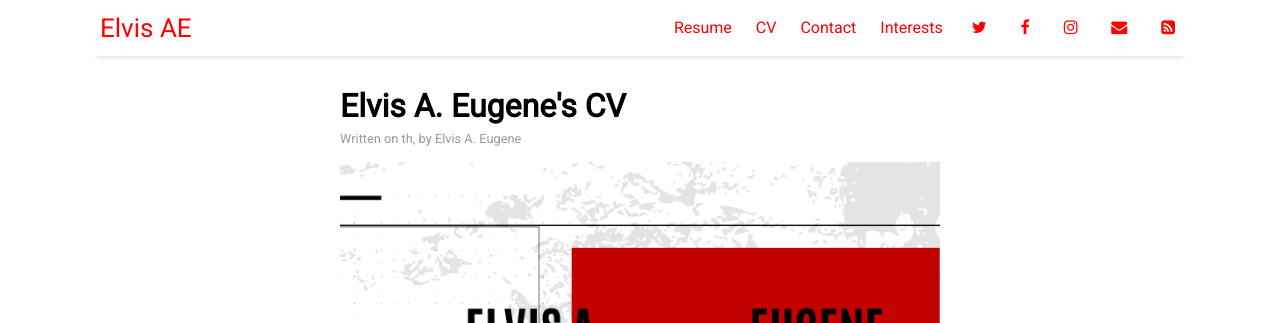
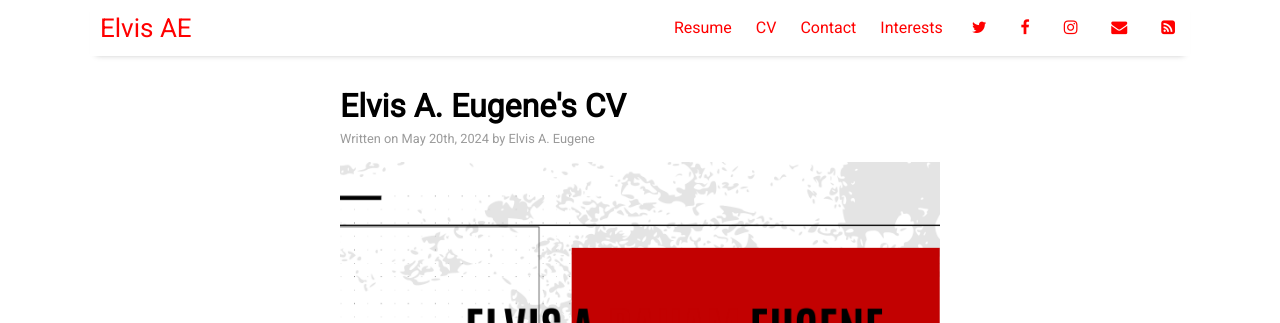
Before and after one commit to otherelvis/otherelvis.github.io, a Jekyll site: the page built from pages/cv.md, in a window 1280 px wide and 900 px high. Shown: the top 323 px of the window. Built offline with Jekyll 4.4.1, drawn with Linux system fonts in a browser that asks for light colours; nearby versions of some CDN libraries.

Commit message:
Update cv.md

```diff
--- a/pages/cv.md
+++ b/pages/cv.md
@@ -5,6 +5,7 @@ categories: CV
 tags: [CV,docs]
 image: eae-6.png
 permalink: /CV
+date: 2024-05-20
 ---
 
 Groton, CT | [LinkedIn](https://www.linkedin.com/in/elviseugene/) | [Google Scholar](https://scholar.google.com/citations?user=RCvn620AAAAJ&hl=en) | [Download as pdf](pdfs/EAE-CV.pdf)
```
